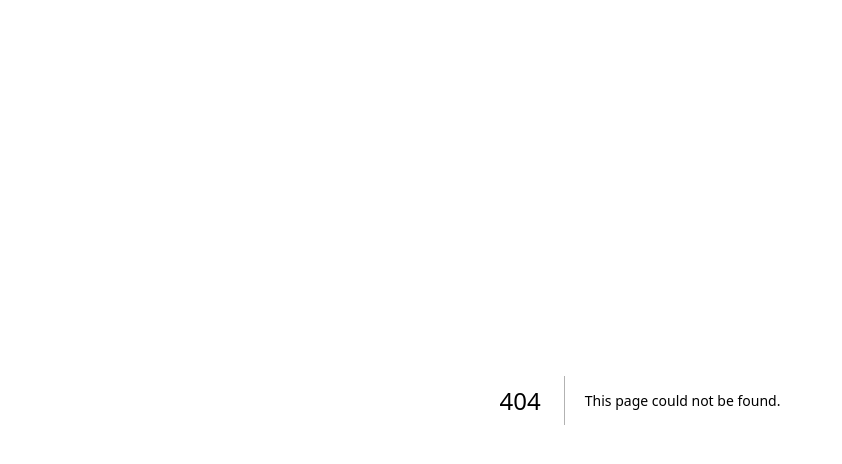
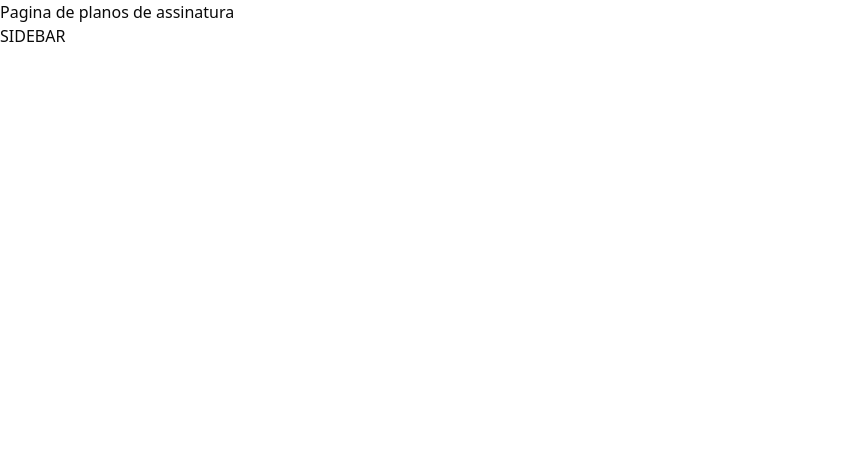
Before and after one commit to cardosoale/odontopro, a Next.js app: page /dashboard/plans in a window 1280 px wide. Before the commit this address had no page. Shown: the top 464 px of the page, without its empty margins (0-842 px from the left). Built offline with nearby package versions, Linux system fonts and the light colour scheme.

Commit message:
feat: implement dashboard layout and pages for plans, profile, and services

```diff
--- /dev/null
+++ b/src/app/(panel)/dashboard/layout.tsx
@@ -0,0 +1,13 @@
+export default function DashbordLayout({
+  children,
+}: {
+  children: React.ReactNode;
+}) {
+  return (
+    <>
+      {children}
+
+      <h1>SIDEBAR</h1>
+    </>
+  );
+}
--- /dev/null
+++ b/src/app/(panel)/dashboard/plans/page.tsx
@@ -0,0 +1,7 @@
+export default function Plans() {
+  return (
+    <section>
+      <h1>Pagina de planos de assinatura</h1>
+    </section>
+  );
+}
--- /dev/null
+++ b/src/app/(panel)/dashboard/profile/page.tsx
@@ -0,0 +1,7 @@
+export default function Profile() {
+  return (
+    <section>
+      <h1>Pagina de Perfil</h1>
+    </section>
+  );
+}
--- /dev/null
+++ b/src/app/(panel)/dashboard/services/page.tsx
@@ -0,0 +1,7 @@
+export default function Services() {
+  return (
+    <section>
+      <h1>Pagina de Serviços</h1>
+    </section>
+  );
+}
```
